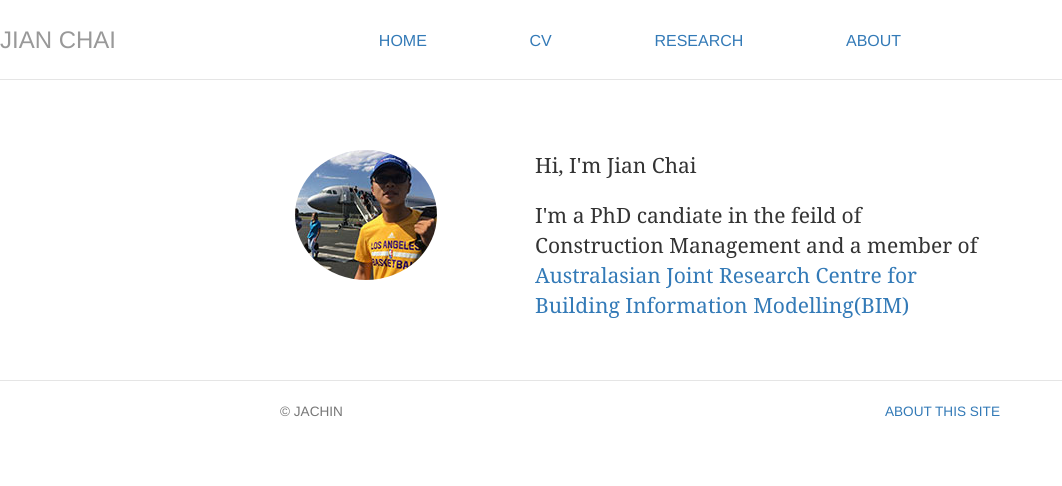
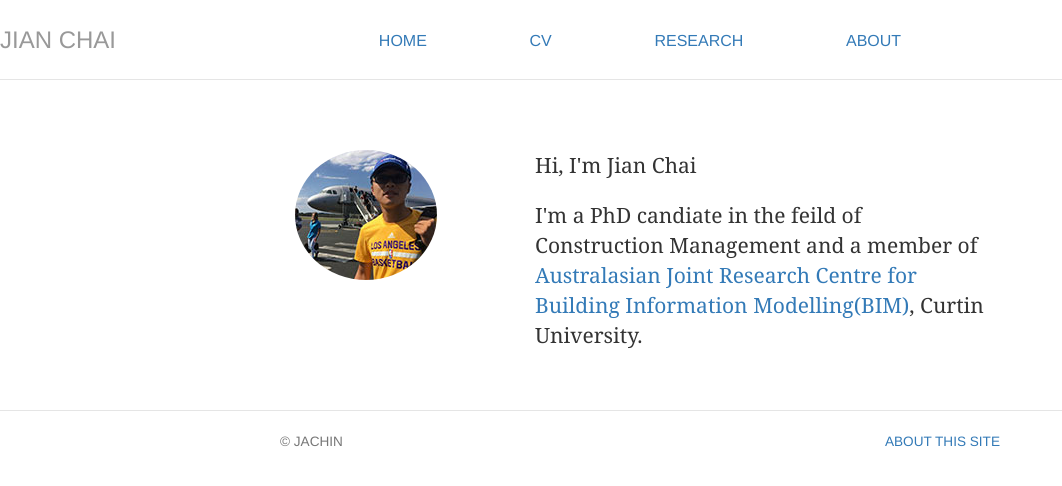
Before and after one commit to jachinchai/jachinchai.github.io, a Jekyll site: the page built from index.html, in a window 1280 px wide. Shown: the top 486 px of the page, without its empty margins (0-1062 px from the left). Built offline with Jekyll 4.4.1, drawn with Linux system fonts in a browser that asks for light colours; nearby versions of some CDN libraries.

Commit message:
Update index.html

```diff
--- a/index.html
+++ b/index.html
@@ -10,7 +10,7 @@
 	</div>
 	<div itemscope itemtype="http://data-vocabulary.org/Person" class="col-sm-8">
 	<p class="lead">Hi, I'm <span itemprop="name">Jian Chai</span></p>
-	<p class="lead">I'm a PhD candiate in the feild of Construction Management and a member of <a href="http://humanities.curtin.edu.au/research/centres/bim/">Australasian Joint Research Centre for Building Information Modelling(BIM)</a></p>
+	<p class="lead">I'm a PhD candiate in the feild of Construction Management and a member of <a href="http://humanities.curtin.edu.au/research/centres/bim/">Australasian Joint Research Centre for Building Information Modelling(BIM)</a>, Curtin University.</p>
 	</div>
 </div>
 <!-- </div> -->
```
